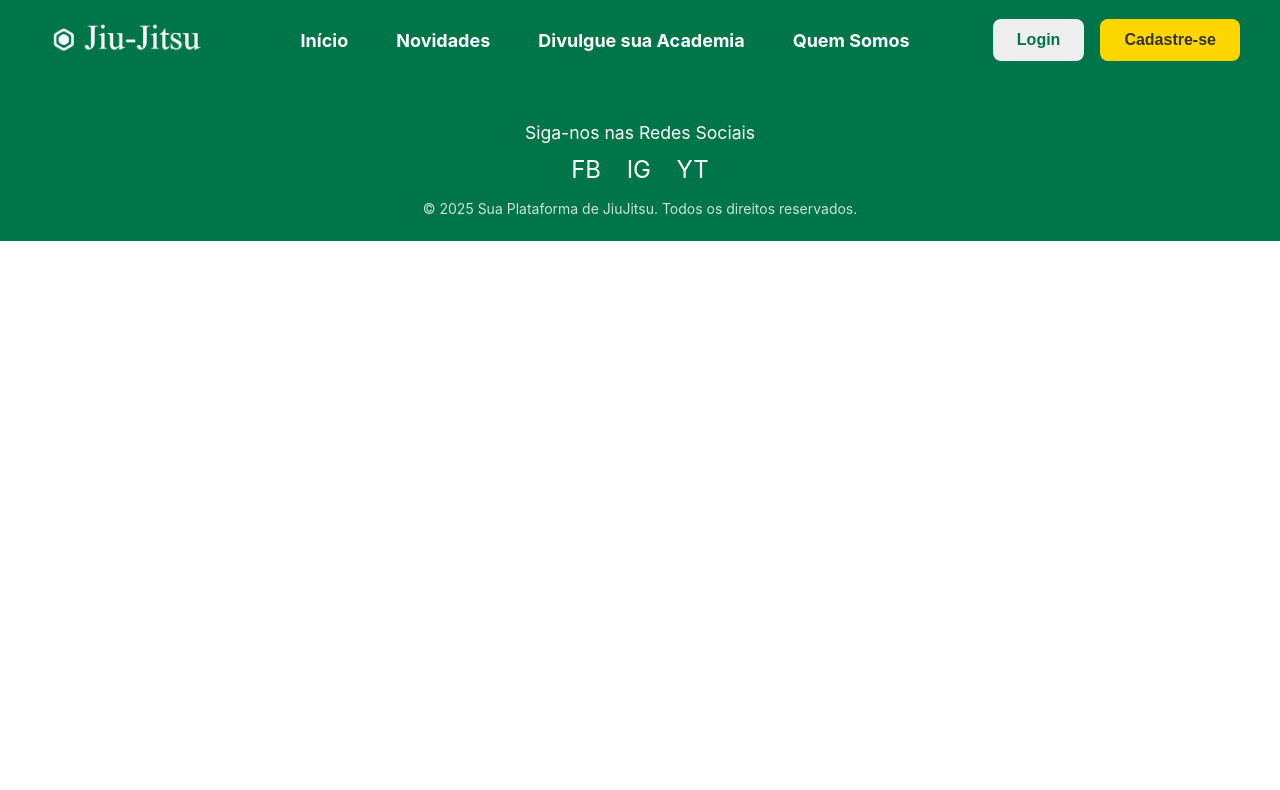
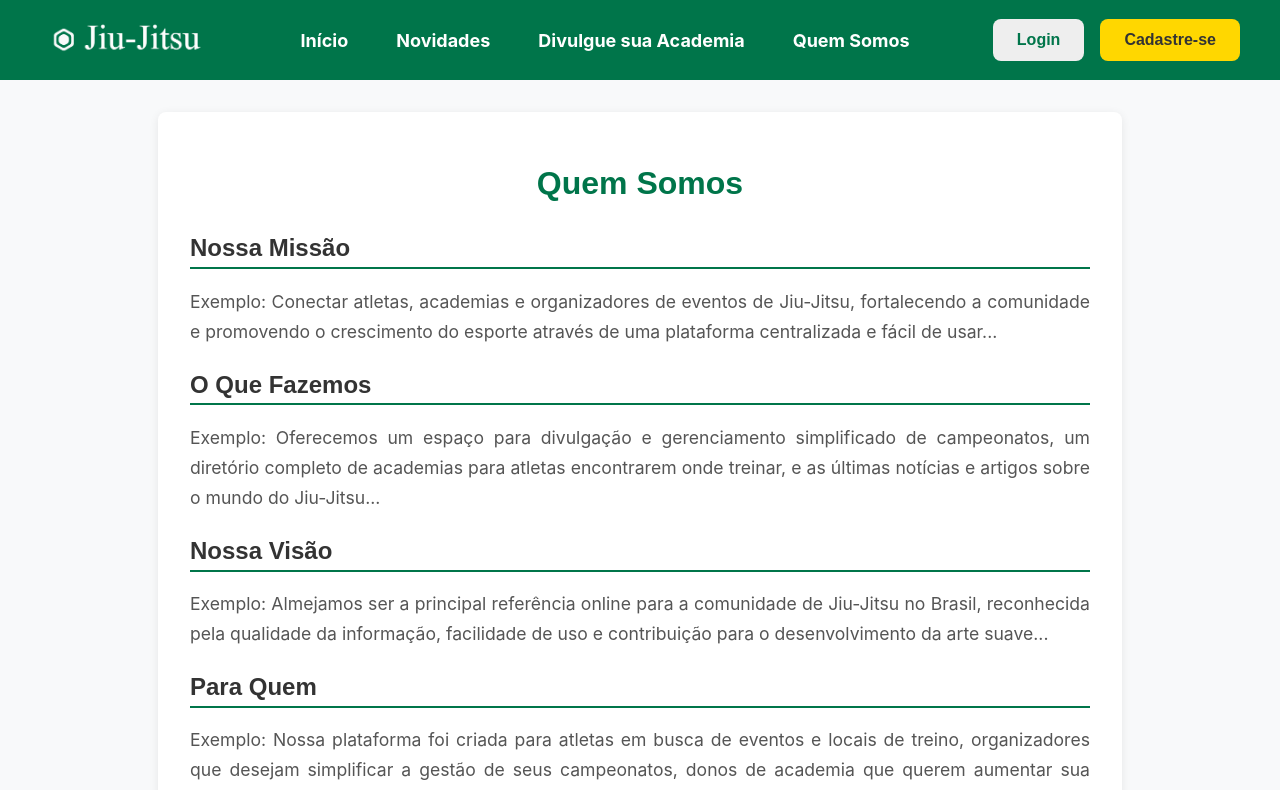
Before and after one commit to ConectaLutas/front_conectaLutas, a React (Create React App) app: page /quem-somos in a window 1280 px wide. Shown: the top 790 px of the page. Built offline with nearby package versions, Linux system fonts and the light colour scheme.

Commit message:
alteração
alterado pagina de login

```diff
--- a/src/App.jsx
+++ b/src/App.jsx
@@ -1,53 +1,44 @@
 import React from 'react';
-// Importações do React Router DOM
 import { BrowserRouter as Router, Routes, Route } from 'react-router-dom';
 
-// Importações dos Componentes de Layout (aparecem em todas as páginas)
-import Header from './components/Header/Header'; // Caminho: src/components/Header/Header.jsx
-import Footer from './components/Footer/Footer'; // Caminho: src/components/Footer/Footer.jsx
+import Header from './components/Header/Header';
+import Footer from './components/Footer/Footer';
 
-// Importações dos Componentes de Página (conteúdo principal que muda)
-import Home from './pages/Home/Home';               // Caminho: src/pages/Home/Home.jsx
-import LoginPage from './pages/LoginPage/LoginPage';       // Caminho: src/pages/LoginPage/LoginPage.jsx
-import RegisterPage from './pages/RegisterPage/RegisterPage'; // Caminho: src/pages/RegisterPage/RegisterPage.jsx
-// Importe aqui outras páginas que você criar (ex: Novidades, QuemSomos, etc.)
+import Home from './pages/Home/Home';
+import LoginPage from './pages/LoginPage/LoginPage';
+import RegisterPage from './pages/RegisterPage/RegisterPage';
+// --- IMPORTAR A NOVA PÁGINA ---
+import AboutPage from './pages/AboutPage/AboutPage'; // Verifique o caminho
+
+// Importe aqui outras páginas que você criar
 // import NovidadesPage from './pages/NovidadesPage/NovidadesPage';
 
 function App() {
   return (
-    // O BrowserRouter (apelidado de Router) habilita o roteamento na aplicação
     <Router>
-      <div className="App"> {/* Classe geral da aplicação, se houver estilos globais */}
+      <div className="App"> {/* Classe global da aplicação */}
 
-        {/* Header é renderizado fora do <Routes> para estar presente em todas as páginas */}
         <Header />
 
-        {/* A tag <main> é semanticamente correta para o conteúdo principal da página */}
         <main>
-          {/* O componente <Routes> define a área onde o conteúdo da rota será trocado */}
           <Routes>
-            {/* Cada <Route> define uma rota específica */}
-            {/* path="/" -> URL raiz do site */}
-            {/* element={<Home />} -> Componente a ser renderizado para essa URL */}
+            {/* Rotas existentes */}
             <Route path="/" element={<Home />} />
-
-            {/* Rota para a página de Login */}
             <Route path="/login" element={<LoginPage />} />
-
-            {/* Rota para a página de Cadastro */}
             <Route path="/register" element={<RegisterPage />} />
 
-            {/* Exemplo de como adicionar outras rotas no futuro */}
+            {/* --- ADICIONAR A NOVA ROTA --- */}
+            <Route path="/quem-somos" element={<AboutPage />} />
+
+            {/* Exemplos de outras rotas */}
             {/* <Route path="/novidades" element={<NovidadesPage />} /> */}
-            {/* <Route path="/quem-somos" element={<QuemSomosPage />} /> */}
 
-            {/* Você pode adicionar uma rota "catch-all" para páginas não encontradas (404) */}
+            {/* Rota 404 (opcional) */}
             {/* <Route path="*" element={<NotFoundPage />} /> */}
 
           </Routes>
         </main>
 
-        {/* Footer também é renderizado fora do <Routes> */}
         <Footer />
 
       </div>
--- a/src/components/Footer/Footer.css
+++ b/src/components/Footer/Footer.css
@@ -1,38 +1,42 @@
+/* src/components/Footer/Footer.css */
 .footer {
   background-color: #00754A;
   color: #fff;
-  padding: 1.5rem 1rem; /* Padding relativo */
+  /* padding: 1.5rem 1rem; /* Reduzido abaixo */
+  padding: 1rem 1rem; /* Padding vertical reduzido */
   text-align: center;
+  /* Adicionado para garantir que não cresça no layout flex */
+  flex-shrink: 0;
 }
 
 .footer p { /* Estilo para o texto "Siga-nos" */
-  margin-bottom: 0.8rem;
-  font-size: 1.1rem;
+  margin-bottom: 0.5rem; /* Reduzido */
+  font-size: 1rem; /* Levemente reduzido */
 }
 
 .footer__icons {
-  margin-bottom: 1rem; /* Espaço antes do copyright */
+  margin-bottom: 0.8rem; /* Reduzido */
 }
 
 .footer__icons a {
   color: #fff;
   text-decoration: none;
-  margin: 0 0.8rem; /* Espaçamento relativo */
-  font-size: 1.5rem; /* Tamanho do ícone/texto */
+  margin: 0 0.7rem; /* Espaçamento horizontal levemente reduzido */
+  font-size: 1.3rem; /* Tamanho do ícone/texto reduzido */
   transition: color 0.3s ease, transform 0.3s ease;
-  display: inline-block; /* Permite aplicar transform */
+  display: inline-block;
 }
 
 .footer__icons a:hover,
 .footer__icons a:focus {
-  color: #d3d3d3; /* Cor mais clara */
-  transform: scale(1.1); /* Efeito de zoom leve */
+  color: #d3d3d3;
+  transform: scale(1.1);
   outline: none;
 }
 
 /* Estilo para informações de copyright */
 .footer__copy {
-   font-size: 0.875rem; /* 14px */
-   color: rgba(255, 255, 255, 0.8); /* Cor um pouco mais suave */
-   margin-top: 1rem;
+   font-size: 0.8rem; /* Levemente reduzido */
+   color: rgba(255, 255, 255, 0.8);
+   margin-top: 0.8rem; /* Reduzido */
 }
--- a/src/index.css
+++ b/src/index.css
@@ -1,3 +1,5 @@
+/* src/index.css */
+/* Reset básico e configuração de fonte */
 body {
   margin: 0;
   font-family: -apple-system, BlinkMacSystemFont, 'Segoe UI', 'Roboto', 'Oxygen',
@@ -5,7 +7,33 @@ body {
     sans-serif;
   -webkit-font-smoothing: antialiased;
   -moz-osx-font-smoothing: grayscale;
+  display: flex; /* Adicionado para flex layout */
+  flex-direction: column; /* Adicionado */
+  min-height: 100vh; /* Adicionado - Garante que o body ocupe pelo menos a altura da tela */
 }
+
+/* Garante que html e o root do React também ocupem a altura */
+html, #root {
+  height: 100%;
+  display: flex;
+  flex-direction: column;
+}
+
+/* Configura o container principal do App para usar Flexbox verticalmente */
+/* Esta classe .App vem do div em App.jsx */
+.App {
+  display: flex;
+  flex-direction: column;
+  flex-grow: 1; /* Faz o .App crescer para preencher o #root */
+}
+
+/* Garante que a área <main> (onde as páginas são renderizadas) cresça */
+main {
+  flex-grow: 1; /* Essencial para que o conteúdo principal ocupe o espaço */
+  display: flex; /* Para que o filho (.login-page) possa usar flex-grow */
+  flex-direction: column; /* Para alinhar filhos verticalmente */
+}
+
 
 code {
   font-family: source-code-pro, Menlo, Monaco, Consolas, 'Courier New',
--- /dev/null
+++ b/src/pages/AboutPage/AboutPage.css
@@ -0,0 +1,65 @@
+/* src/pages/AboutPage/AboutPage.css */
+
+.about-page {
+    padding: 2rem 1.5rem; /* Espaçamento interno */
+    background-color: #f8f9fa; /* Um fundo levemente diferente da home, opcional */
+    flex-grow: 1; /* Para ocupar espaço vertical como as outras páginas */
+    display: flex;
+    justify-content: center;
+  }
+
+  .about-content {
+    max-width: 900px; /* Limita a largura do conteúdo para melhor leitura */
+    width: 100%;
+    background-color: #ffffff; /* Fundo branco para o conteúdo */
+    padding: 2rem;
+    border-radius: 8px;
+    box-shadow: 0 2px 10px rgba(0, 0, 0, 0.08);
+  }
+
+  .about-content h1 {
+    color: #00754A; /* Cor principal */
+    text-align: center;
+    margin-bottom: 2rem;
+    font-family: 'Poppins', sans-serif; /* Exemplo de fonte */
+  }
+
+  .about-content h2 {
+    color: #333;
+    margin-top: 1.5rem;
+    margin-bottom: 0.8rem;
+    border-bottom: 2px solid #00754A; /* Linha separadora sutil */
+    padding-bottom: 0.3rem;
+    font-family: 'Poppins', sans-serif; /* Exemplo de fonte */
+  }
+
+  .about-content p {
+    font-size: 1.1rem;
+    line-height: 1.7;
+    color: #555;
+    text-align: justify; /* Opcional: justificar texto */
+    margin-bottom: 1rem;
+  }
+
+  .about-content section {
+    margin-bottom: 1.5rem; /* Espaço entre as seções */
+  }
+
+  /* Ajustes para telas menores */
+  @media (max-width: 768px) {
+    .about-page {
+      padding: 1.5rem 1rem;
+    }
+    .about-content {
+      padding: 1.5rem;
+    }
+    .about-content h1 {
+      font-size: 1.8rem;
+    }
+    .about-content h2 {
+      font-size: 1.4rem;
+    }
+    .about-content p {
+      font-size: 1rem;
+    }
+  }
--- /dev/null
+++ b/src/pages/AboutPage/AboutPage.jsx
@@ -0,0 +1,58 @@
+import React from 'react';
+import './AboutPage.css'; // Importa o CSS específico
+
+const AboutPage = () => {
+  return (
+    <div className="about-page"> {/* Container principal da página */}
+      <div className="about-content"> {/* Container para o conteúdo */}
+        <h1>Quem Somos</h1>
+
+        <section>
+          <h2>Nossa Missão</h2>
+          <p>
+            {/* ADICIONE AQUI O TEXTO SOBRE A MISSÃO DA SUA PLATAFORMA */}
+            Exemplo: Conectar atletas, academias e organizadores de eventos de Jiu-Jitsu,
+            fortalecendo a comunidade e promovendo o crescimento do esporte através
+            de uma plataforma centralizada e fácil de usar...
+          </p>
+        </section>
+
+        <section>
+          <h2>O Que Fazemos</h2>
+          <p>
+            {/* ADICIONE AQUI O TEXTO SOBRE AS FUNCIONALIDADES */}
+            Exemplo: Oferecemos um espaço para divulgação e gerenciamento simplificado
+            de campeonatos, um diretório completo de academias para atletas encontrarem
+            onde treinar, e as últimas notícias e artigos sobre o mundo do Jiu-Jitsu...
+          </p>
+        </section>
+
+        <section>
+          <h2>Nossa Visão</h2>
+          <p>
+            {/* ADICIONE AQUI O TEXTO SOBRE A VISÃO DE FUTURO */}
+            Exemplo: Almejamos ser a principal referência online para a comunidade de
+            Jiu-Jitsu no Brasil, reconhecida pela qualidade da informação, facilidade
+            de uso e contribuição para o desenvolvimento da arte suave...
+          </p>
+        </section>
+
+        <section>
+          <h2>Para Quem</h2>
+          <p>
+            {/* ADICIONE AQUI O TEXTO SOBRE O PÚBLICO-ALVO */}
+            Exemplo: Nossa plataforma foi criada para atletas em busca de eventos e locais
+            de treino, organizadores que desejam simplificar a gestão de seus campeonatos,
+            donos de academia que querem aumentar sua visibilidade, e todos os apaixonados
+            pelo Jiu-Jitsu...
+          </p>
+        </section>
+
+        {/* Você pode adicionar mais seções, como "Nossa História" ou "Nossos Valores" */}
+
+      </div>
+    </div>
+  );
+};
+
+export default AboutPage;
--- a/src/pages/RegisterPage/RegisterPage.css
+++ b/src/pages/RegisterPage/RegisterPage.css
@@ -1,21 +1,35 @@
-/* Baseado no LoginPage.css - copie e cole, depois ajuste os nomes das classes */
+/* src/pages/RegisterPage/RegisterPage.css */
 .register-page {
   display: flex;
   justify-content: center;
   align-items: center;
-    min-height: calc(100vh - 150px); /* Ajuste conforme header/footer */
+  /* min-height: calc(100vh - 150px); /* REMOVIDO */
+  flex-grow: 1; /* ADICIONADO - Ocupa espaço vertical */
   padding: 2rem 1rem;
-    background-color: #f4f4f4;
+  /* background-color: #f4f4f4; /* REMOVIDO */
+
+  /* --- NOVAS PROPRIEDADES DE BACKGROUND --- */
+  /* !! Ajuste a URL se quiser usar outra imagem !! */
+  background-image:
+      linear-gradient(rgba(0, 0, 0, 0.5), rgba(0, 0, 0, 0.5)), /* Camada escura */
+      url('../../assets/images/login.png'); /* Imagem de fundo */
+  background-size: cover;
+  background-position: center;
+  background-repeat: no-repeat;
 }
 
 .register-container {
-    background-color: #fff;
+  /* background-color: #fff; /* ALTERADO ABAIXO */
+  background-color: rgba(255, 255, 255, 0.9); /* Branco com 90% de opacidade */
   padding: 2rem 2.5rem;
   border-radius: 8px;
-    box-shadow: 0 4px 15px rgba(0, 0, 0, 0.1);
+  box-shadow: 0 4px 15px rgba(0, 0, 0, 0.2); /* Sombra um pouco mais escura */
   width: 100%;
-    max-width: 450px; /* Pode ser um pouco maior que o login */
+  max-width: 450px;
   text-align: center;
+  /* Adicionado para robustez em telas pequenas/formulários longos */
+  max-height: 90vh;
+  overflow-y: auto; /* Scroll interno se necessário */
 }
 
 .register-container h2 {
@@ -51,7 +65,7 @@
   width: 100%;
   padding: 0.8rem;
   background-color: #FFD700; /* Botão de cadastro amarelo */
-    color: #333; /* Texto escuro para contraste */
+  color: #333;
   border: none;
   border-radius: 4px;
   font-size: 1.1rem;
@@ -69,7 +83,7 @@
 .home-link {
   margin-top: 1.5rem;
   font-size: 0.9rem;
-    color: #555;
+  color: #333; /* Cor um pouco mais escura */
 }
 
 .login-link a,
```
Also changed, not shown: src/components/Header/Header.jsx (+12 -20 lines), src/pages/LoginPage/LoginPage.css (+22 -11 lines), src/assets/images/login.png (renamed from src/assets/images/banner.png). Lines whose indentation alone changed are shown as unchanged.
